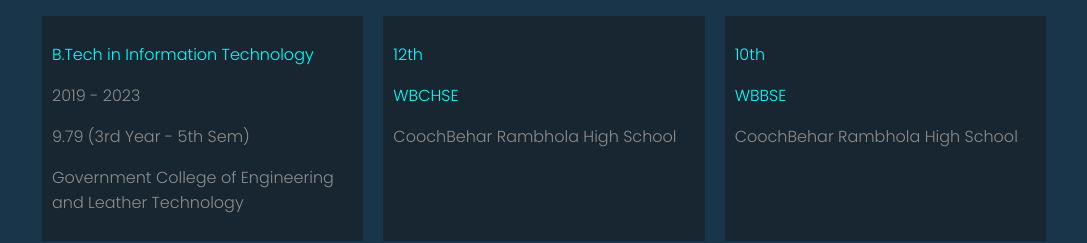
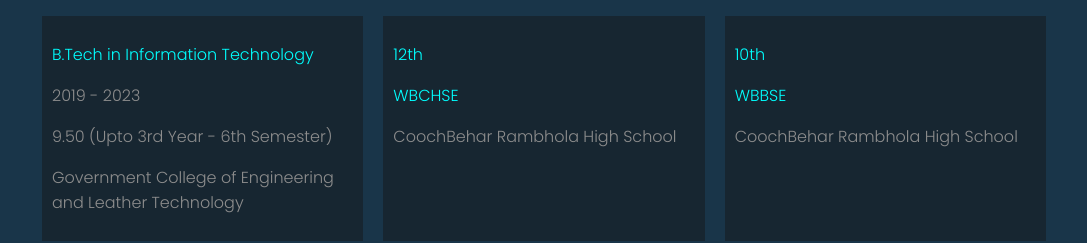
Before and after one commit to PritomDutta89/Portfolio_Website.github.io, a plain HTML site: page index.html in a window 1280 px wide. Shown: the part 1380-1623 px from the top of the page, without its empty margins (96-1183 px from the left). Drawn offline with nearby package versions, Linux system fonts and the light colour scheme.

Commit message:
Updated data

```diff
--- a/index.html
+++ b/index.html
@@ -58,7 +58,7 @@
                 <header>
                     <p class="degree">B.Tech in Information Technology</p>
                     <p class="marks">2019 - 2023</p>
-                    <p class="marks">9.79 (3rd Year - 5th Sem)</p>
+                    <p class="marks">9.50 (Upto 3rd Year - 6th Semester)</p>
                     <!-- <p class="marks">SGPA : 9.77(In 3rd Sem )</p> -->
                 </header>
 
```
